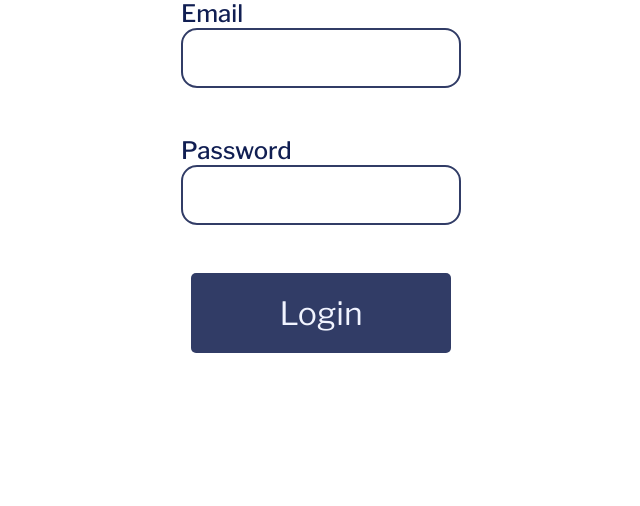
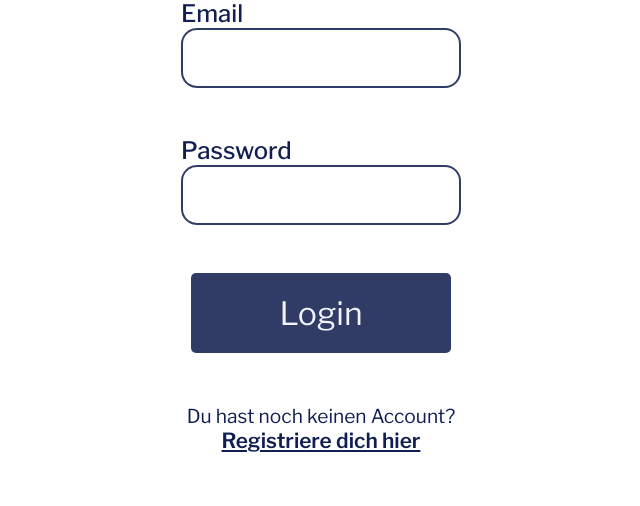
Before and after one commit to selmasahin1/im4, a PHP site: page /login.html in a window 1280 px wide. Shown: the part 245-751 px from the top of the page, without its empty margins (319-959 px from the left). Run offline with PHP 8.4, Linux system fonts and the light colour scheme.

Commit message:
beim Registrieren ausversehen auf Login gedrückt Link

```diff
--- a/css/login.css
+++ b/css/login.css
@@ -81,3 +81,16 @@ form {
     font-size: 1.5rem;
     font-weight: 500;
 }
+
+main p {
+    color: #101E52; /* oder eine Farbe deiner Wahl */
+    font-size: 1.2rem;
+    text-align: center;
+}
+
+main a {
+    font-size: 1.3rem;
+    font-weight: 600;
+    color: #101E52;
+    text-decoration: underline;
+}
--- a/login.html
+++ b/login.html
@@ -30,6 +30,7 @@
       </div>
       <button class="primary-button" type="submit">Login</button>
     </form>
+    <p>Du hast noch keinen Account? <br> <a href="register.html">Registriere dich hier</a></p>
 
     <script src="js/login.js"></script>
   </main>
```
